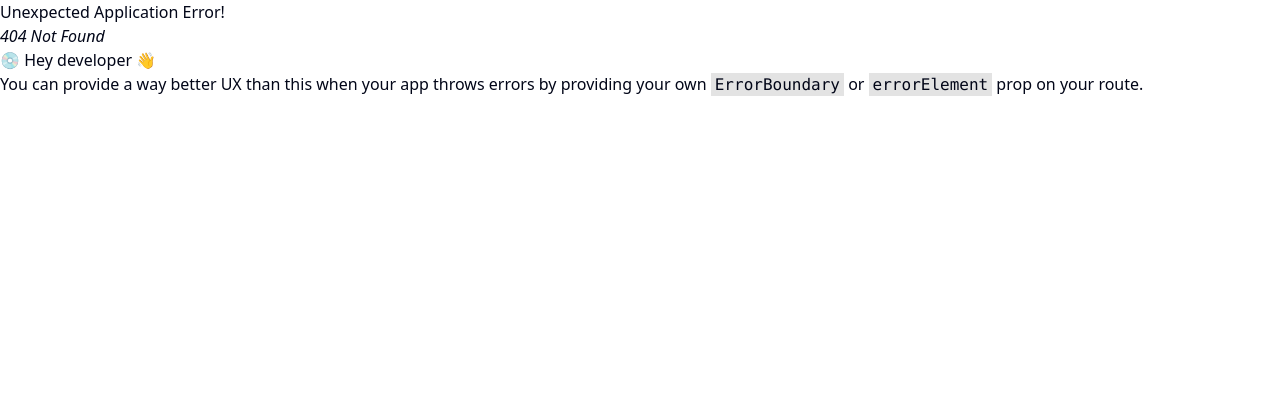
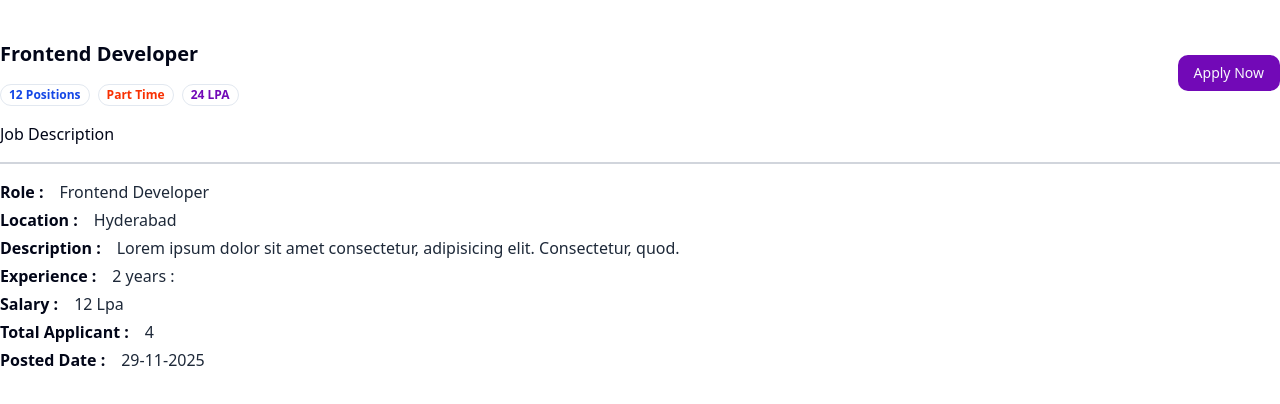
Before and after one commit to vishvadeep-0001/jobportal, a React app in the folder frontend/: page /description/1 in a window 1280 px wide. Before the commit this address had no page. Shown: the top 404 px of the page. Built offline with nearby package versions, Linux system fonts and the light colour scheme; the HTML template or start-up script is replaced by a standard one.

Commit message:
job description page completed

```diff
--- a/frontend/src/App.jsx
+++ b/frontend/src/App.jsx
@@ -6,6 +6,7 @@
 import Jobs from "./components/Jobs.jsx";
 import Browse from "./components/Browse.jsx";
 import Profile from "./components/Profile.jsx";
+import JobDescription from "./components/JobDescription.jsx";
 
 const appRouter = createBrowserRouter([
   {
@@ -23,6 +24,10 @@
   {
     path: "/jobs",
     element: <Jobs />,
+  },
+  {
+    path: "/description/:id",
+    element: <JobDescription />,
   },
   {
     path: "/browse",
--- a/frontend/src/components/Job.jsx
+++ b/frontend/src/components/Job.jsx
@@ -4,8 +4,11 @@
 import { Avatar } from "./ui/avatar";
 import { AvatarImage } from "@radix-ui/react-avatar";
 import { Badge } from "./ui/badge";
+import { useNavigate } from "react-router-dom";
 
 const Job = () => {
+  const navigate = useNavigate();
+  const jobId = "21321321";
   return (
     <div className="p-5 rounded-md shadow-xl bg-white border border-gray-200">
       <div className="flex items-center justify-between">
@@ -46,7 +49,12 @@
         </Badge>
       </div>
       <div className="flex items-center gap-4 mt-4">
-        <Button variant="outline">Details</Button>
+        <Button
+          onClick={() => navigate(`/description/${jobId}`)}
+          variant="outline"
+        >
+          Details
+        </Button>
         <Button className="bg-[#7209b7]">Save for later</Button>
       </div>
     </div>
--- /dev/null
+++ b/frontend/src/components/JobDescription.jsx
@@ -0,0 +1,77 @@
+import React from "react";
+import { Badge } from "./ui/badge";
+import { Button } from "./ui/button";
+
+const JobDescription = () => {
+  const isApplied = false;
+  return (
+    <div className="max-w-7xl mx-auto my-10">
+      <div className="flex items-center justify-between">
+        <div>
+          <h1 className="font-bold text-xl">Frontend Developer</h1>
+          <div className="flex items-center gap-2 mt-4">
+            <Badge className={"text-blue-700 font-bold"} variant={"ghost"}>
+              12 Positions
+            </Badge>
+            <Badge className={"text-[#f83002] font-bold"} variant={"ghost"}>
+              Part Time
+            </Badge>
+            <Badge className={"text-[#7209b7] font-bold"} variant={"ghost"}>
+              24 LPA
+            </Badge>
+          </div>
+        </div>
+
+        <Button
+          disabled={isApplied}
+          className={`rounded-lg ${
+            isApplied
+              ? "bg-gray-600 cursor-not-allowed"
+              : "bg-[#7209b7] hover:bg-[#5f32ad]"
+          }`}
+        >
+          {isApplied ? "Already Applied" : "Apply Now"}
+        </Button>
+      </div>
+      <h1 className="border-b-2 border-b-gray-300 font-medium py-4">
+        Job Description
+      </h1>
+      <div className="my-4">
+        <h1 className="font-bold my-1 ">
+          Role :
+          <span className="pl-4 font-normal text-gray-800">
+            Frontend Developer
+          </span>
+        </h1>
+        <h1 className="font-bold my-1 ">
+          Location :
+          <span className="pl-4 font-normal text-gray-800">Hyderabad</span>
+        </h1>
+        <h1 className="font-bold my-1 ">
+          Description :
+          <span className="pl-4 font-normal text-gray-800">
+            Lorem ipsum dolor sit amet consectetur, adipisicing elit.
+            Consectetur, quod.
+          </span>
+        </h1>
+        <h1 className="font-bold my-1 ">
+          Experience :
+          <span className="pl-4 font-normal text-gray-800">2 years : </span>
+        </h1>
+        <h1 className="font-bold my-1 ">
+          Salary :<span className="pl-4 font-normal text-gray-800">12 Lpa</span>
+        </h1>
+        <h1 className="font-bold my-1 ">
+          Total Applicant :
+          <span className="pl-4 font-normal text-gray-800">4</span>
+        </h1>
+        <h1 className="font-bold my-1 ">
+          Posted Date :
+          <span className="pl-4 font-normal text-gray-800">29-11-2025</span>
+        </h1>
+      </div>
+    </div>
+  );
+};
+
+export default JobDescription;
```
